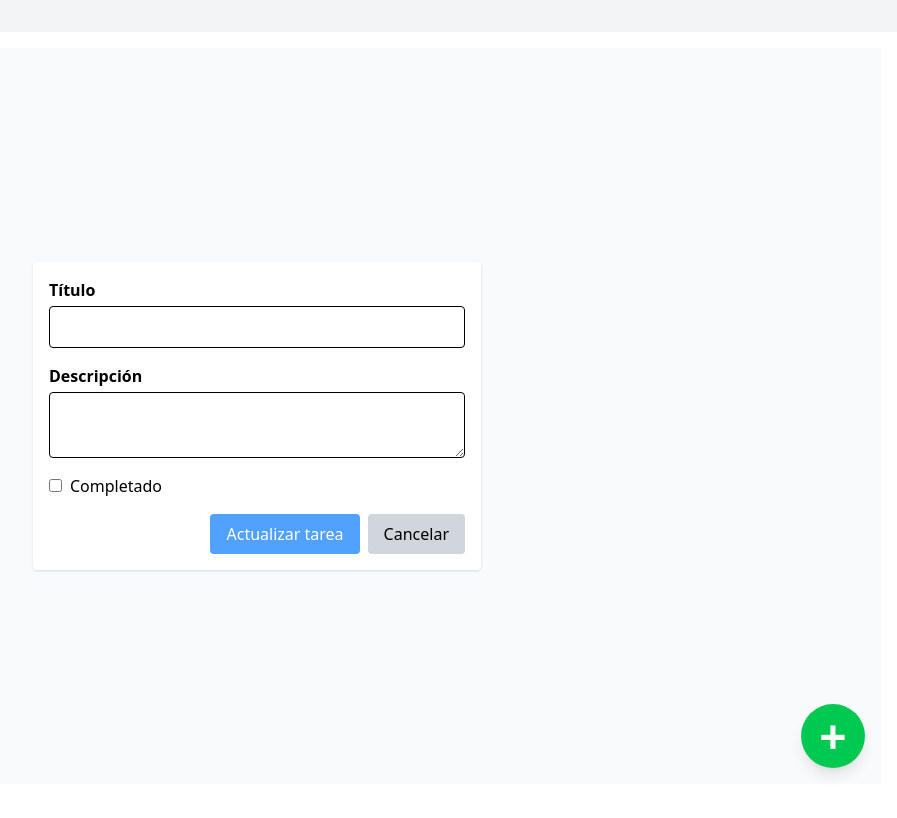
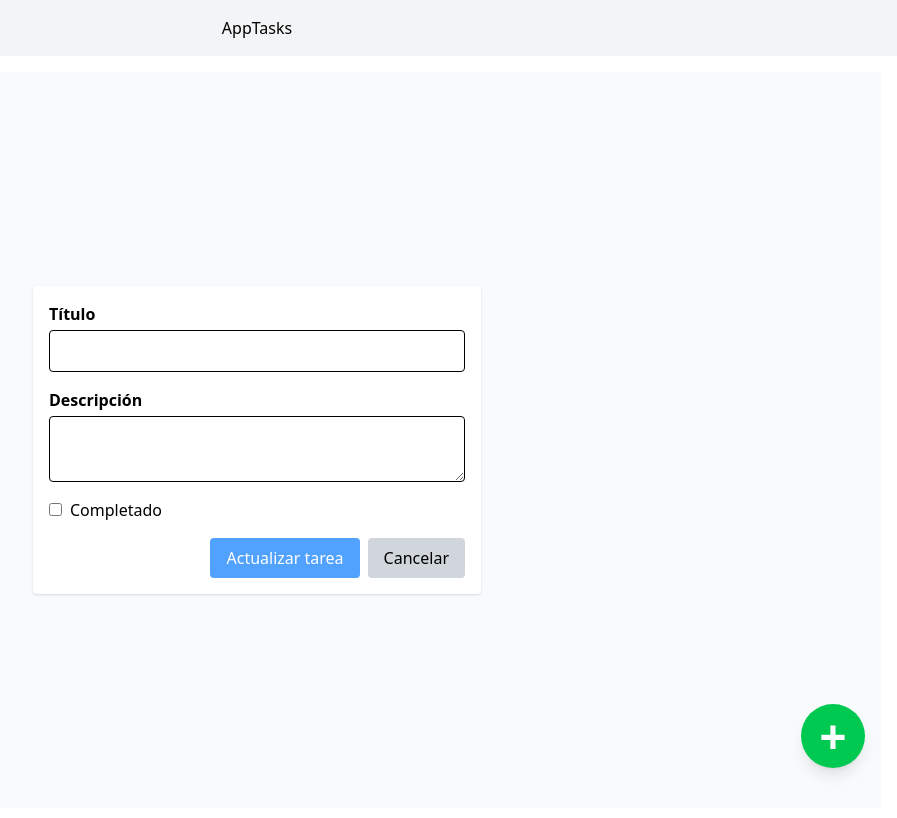
Before and after one commit to AbrilSabatini/forit-task, a React (Vite) app in the folder Frontend/: page /tasks/edit/1 in a window 1280 px wide. Shown: the top 818 px of the page, without its empty margins (383-1280 px from the left). Built offline with nearby package versions, Linux system fonts and the light colour scheme; no server answers.

Commit message:
feat: add react-hot-toast for notifications on task actions

```diff
--- a/Frontend/package.json
+++ b/Frontend/package.json
@@ -14,6 +14,7 @@
     "react": "^19.1.0",
     "react-dom": "^19.1.0",
     "react-hook-form": "^7.58.1",
+    "react-hot-toast": "^2.5.2",
     "react-router-dom": "^7.6.2",
     "tailwindcss": "^4.1.10",
     "vite-plugin-env-compatible": "^2.0.1"
--- a/Frontend/src/App.tsx
+++ b/Frontend/src/App.tsx
@@ -1,4 +1,5 @@
 import { useEffect, useState } from "react";
+import { Toaster, toast } from "react-hot-toast";
 import { BrowserRouter, Link, Route, Routes } from "react-router-dom";
 import Error404 from "./components/Error404";
 import { TaskForm } from "./components/TaskForm";
@@ -20,12 +21,14 @@ function App() {
   const handleRemoveTask = async (id: number) => {
     await taskService.delete(id);
     setTasks(tasks.filter(task => task.id !== id))
+    toast("Tarea eliminada", {icon: "🗑️"});
   };
 
   const handleCompleteTask = async (id: number) => {
 
     const updated = await taskService.update(id, { completed: !tasks.find(task => task.id === id)?.completed });
     setTasks(prec => prec.map(task => task.id === id ? updated : task))
+    toast.success("Tarea completada");
   };
 
   const handleAddTask = async (task: TaskFormData) => {
@@ -44,9 +47,22 @@ function App() {
 
   return (
     <BrowserRouter>
-     <header className="p-4 bg-gray-100">
+      <header className="p-4 bg-gray-100 flex justify-center">
+        <h2>AppTasks</h2>
       </header>
 
+      <Toaster
+        position="bottom-left"
+        toastOptions={{
+          className: "text-sm rounded-lg px-4 py-2",
+          duration: 3000,
+          style: {
+            borderRadius: '10px',
+            background: "#f5f0f0",
+            color: "#333",
+          },
+        }}
+      />
       <Link to="/tasks/form" className="fixed bottom-6 right-6 sm:bottom-8 sm:right-8 size-12 sm:size-16 bg-green-500 flex items-center justify-center rounded-full hover:scale-110 transition-transform text-white font-bold text-3xl sm:text-5xl shadow-lg">
         +
       </Link>
--- a/Frontend/src/components/TaskForm.tsx
+++ b/Frontend/src/components/TaskForm.tsx
@@ -1,8 +1,7 @@
 import { useForm } from "react-hook-form";
+import toast from "react-hot-toast";
 import { useNavigate, useParams } from "react-router-dom";
 import type { TaskArray, TaskFormData } from "../types";
-
-
 
 type Props = {
   tasks: TaskArray
@@ -25,10 +24,13 @@ export const TaskForm: React.FC<Props> = ({ tasks, onSubmit }) => {
     try {
       if (editar && taskToEdit) {
         await onSubmit(data, taskToEdit.id)
+        toast.success("Tarea actualizada");
+        navigate(`/tasks/${taskToEdit.id}`);
       } else {
         await onSubmit(data)
+        toast.success("Tarea creada");
+        navigate("/");
       }
-      navigate("/");
     } catch (error) {
       alert("Error al guardar tarea")
       console.error(error)
```
Also changed, not shown: 1 other file (tests, documents, lock files or other folders).
